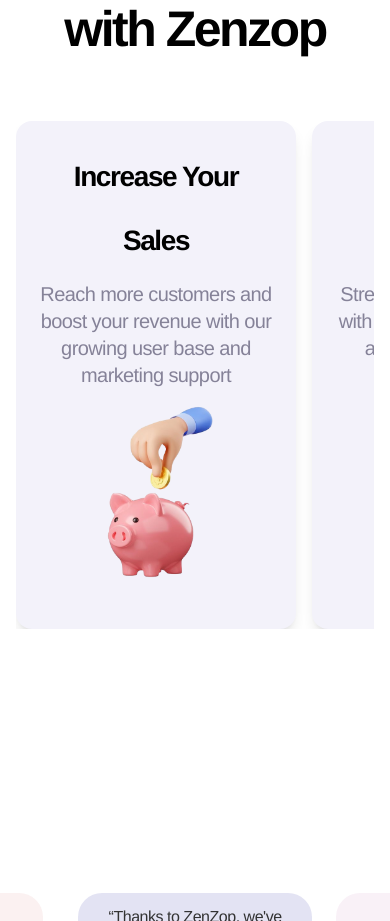
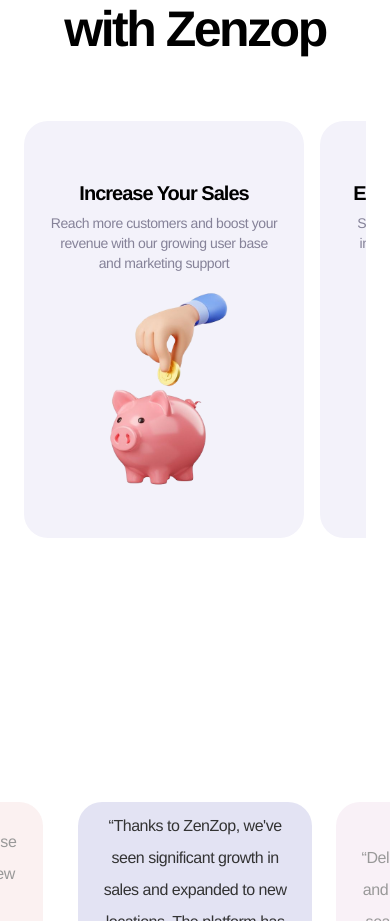
Before and after one commit to Chandan881/landingpage, a Next.js app: page /shop in a window 390 px wide. Shown: the part 980-1901 px from the top of the page. Built offline with nearby package versions, Linux system fonts and the light colour scheme.

Commit message:
mobile view done

```diff
--- a/app/(routes)/rider/page.js
+++ b/app/(routes)/rider/page.js
@@ -136,7 +136,7 @@
                 : "translate-y-16 opacity-0"
             }`}
           >
-            <div className="flex gap-4 min-w-max pr-2 mx-auto justify-center">
+            <div className="flex gap-4 min-w-max pr-2">
               {[
                 {
                   t: "Weekly payouts",
@@ -154,26 +154,11 @@
                   image: freshDiningImg,
                 },
               ].map((f) => (
-                <div key={f.t} className="snap-start w-[280px] flex-shrink-0">
-                  <div className="bg-[#F3F2FA] rounded-2xl p-6 h-full shadow-lg hover:shadow-2xl transition-shadow duration-300 group">
-                    <h3 className="text-[28px] font-[700] leading-[64px] tracking-[-0.05em] text-center font-helvetica-neue text-[#000000] mb-2">
-                      {f.t}
-                    </h3>
-                    <p className="text-[20px] font-[500] leading-[27px] tracking-[-0.03em] text-center font-helvetica-neue text-[#858298]">
-                      {f.d}
-                    </p>
-                    <div className="relative mx-auto rounded-lg overflow-hidden mb-4 w-[200px] h-[200px] sm:w-[260px] sm:h-[260px] md:w-[309px] md:h-[309px] transition-transform duration-300 group-hover:scale-[1.2]">
-                      <Image
-                        src={f.image}
-                        alt={f.t}
-                        width={309}
-                        height={309}
-                        className="w-full h-full object-cover rounded-lg"
-                        unoptimized
-                        priority
-                      />
-                    </div>
-                  </div>
+                <div
+                  key={f.t}
+                  className="snap-start w-[280px] flex-shrink-0 first:ml-4 last:mr-4"
+                >
+                  <FeatureItem title={f.t} description={f.d} image={f.image} />
                 </div>
               ))}
             </div>
@@ -204,28 +189,12 @@
                 image: freshDiningImg,
               },
             ].map((f) => (
-              <div
+              <FeatureItem
                 key={f.t}
-                className="pt-20 pb-20 bg-[#F3F2FA] rounded-2xl p-6 h-full shadow-lg hover:shadow-2xl transition-shadow duration-300 group"
-              >
-                <h3 className="text-[28px] font-[700] leading-[64px] tracking-[-0.05em] text-center font-helvetica-neue text-[#000000] mb-2">
-                  {f.t}
-                </h3>
-                <p className="text-[20px] font-[500] leading-[27px] tracking-[-0.03em] text-center font-helvetica-neue text-[#858298]">
-                  {f.d}
-                </p>
-                <div className="relative my-20 mx-auto rounded-lg overflow-hidden mb-4 w-[200px] h-[200px] sm:w-[260px] sm:h-[260px] md:w-[309px] md:h-[309px] transition-transform duration-300 group-hover:scale-[1.2]">
-                  <Image
-                    src={f.image}
-                    alt={f.t}
-                    width={309}
-                    height={309}
-                    className="w-full h-full object-cover rounded-lg"
-                    unoptimized
-                    priority
-                  />
-                </div>
-              </div>
+                title={f.t}
+                description={f.d}
+                image={f.image}
+              />
             ))}
           </div>
         </Container>
--- a/app/(routes)/shop/page.js
+++ b/app/(routes)/shop/page.js
@@ -19,6 +19,7 @@
 import DownloadAppSection from "@/app/components/organisms/DownloadAppSection";
 import TestimonialsCarousel from "@/app/components/organisms/TestimonialsCarousel";
 import PartnershipsCarousel from "@/app/components/organisms/PartnershipsCarousel";
+import FeatureItem from "@/app/components/molecules/FeatureItem";
 
 export default function ShopLanding() {
   // Debug: Check if images are imported correctly
@@ -121,15 +122,15 @@
             </h2>
           </div>
 
-          {/* Mobile: Horizontal scroll with benefits-card styling */}
+          {/* Mobile: Horizontal scroll using FeatureItem structure */}
           <div
-            className={`mt-8 lg:hidden overflow-x-auto no-scrollbar scroll-smooth snap-x snap-mandatory -mx-2 px-2 transition-all duration-1000 ease-out transform delay-300 ${
+            className={`mt-8 lg:hidden overflow-x-auto no-scrollbar scroll-smooth snap-x snap-mandatory px-4 transition-all duration-1000 ease-out transform delay-300 ${
               visibleSections.has("shop-benefits")
                 ? "translate-y-0 opacity-100"
                 : "translate-y-16 opacity-0"
             }`}
           >
-            <div className="flex gap-4 min-w-max pr-2 mx-auto justify-center">
+            <div className="flex gap-4 min-w-max pr-4">
               {[
                 {
                   t: "Increase Your Sales",
@@ -147,32 +148,17 @@
                   image: freshDiningImg,
                 },
               ].map((f) => (
-                <div key={f.t} className="snap-start w-[280px] flex-shrink-0">
-                  <div className="bg-[#F3F2FA] rounded-2xl p-6 h-full shadow-lg hover:shadow-2xl transition-shadow duration-300 group">
-                    <h3 className="text-[28px] font-[700] leading-[64px] tracking-[-0.05em] text-center font-helvetica-neue text-[#000000] mb-2">
-                      {f.t}
-                    </h3>
-                    <p className="text-[20px] font-[500] leading-[27px] tracking-[-0.03em] text-center font-helvetica-neue text-[#858298]">
-                      {f.d}
-                    </p>
-                    <div className="relative mx-auto rounded-lg overflow-hidden mb-4 w-[200px] h-[200px] sm:w-[260px] sm:h-[260px] md:w-[309px] md:h-[309px] transition-transform duration-300 group-hover:scale-[1.2]">
-                      <Image
-                        src={f.image}
-                        alt={f.t}
-                        width={309}
-                        height={309}
-                        className="w-full h-full object-cover rounded-lg"
-                        unoptimized
-                        priority
-                      />
-                    </div>
-                  </div>
+                <div
+                  key={f.t}
+                  className="snap-start w-[280px] flex-shrink-0 first:ml-4 last:mr-4"
+                >
+                  <FeatureItem title={f.t} description={f.d} image={f.image} />
                 </div>
               ))}
             </div>
           </div>
 
-          {/* Desktop: Grid layout with benefits-card styling */}
+          {/* Desktop: Grid layout using FeatureItem */}
           <div
             className={`mt-8 hidden lg:grid grid-cols-3 gap-6 transition-all duration-1000 ease-out transform delay-400 ${
               visibleSections.has("shop-benefits")
@@ -197,28 +183,12 @@
                 image: freshDiningImg,
               },
             ].map((f) => (
-              <div
+              <FeatureItem
                 key={f.t}
-                className="pt-20 pb-20 bg-[#F3F2FA] rounded-2xl p-6 h-full shadow-lg hover:shadow-2xl transition-shadow duration-300 group"
-              >
-                <h3 className="text-[28px] font-[700] leading-[64px] tracking-[-0.05em] text-center font-helvetica-neue text-[#000000] mb-2">
-                  {f.t}
-                </h3>
-                <p className="text-[20px] font-[500] leading-[27px] tracking-[-0.03em] text-center font-helvetica-neue text-[#858298]">
-                  {f.d}
-                </p>
-                <div className="relative my-20 mx-auto rounded-lg overflow-hidden mb-4 w-[200px] h-[200px] sm:w-[260px] sm:h-[260px] md:w-[309px] md:h-[309px] transition-transform duration-300 group-hover:scale-[1.2]">
-                  <Image
-                    src={f.image}
-                    alt={f.t}
-                    width={309}
-                    height={309}
-                    className="w-full h-full object-cover rounded-lg"
-                    unoptimized
-                    priority
-                  />
-                </div>
-              </div>
+                title={f.t}
+                description={f.d}
+                image={f.image}
+              />
             ))}
           </div>
         </Container>
--- a/app/(routes)/user/page.js
+++ b/app/(routes)/user/page.js
@@ -165,13 +165,13 @@
 
         {/* Mobile: Horizontal scroll, Desktop: Grid */}
         <div
-          className={`mt-12 lg:hidden overflow-x-auto no-scrollbar scroll-smooth snap-x snap-mandatory -mx-2 px-2 transition-all duration-1000 ease-out transform delay-300 ${
+          className={`mt-12 lg:hidden overflow-x-auto no-scrollbar scroll-smooth snap-x snap-mandatory px-4 transition-all duration-1000 ease-out transform delay-300 ${
             visibleSections.has("what-is-zenzop")
               ? "translate-y-0 opacity-100"
               : "translate-y-16 opacity-0"
           }`}
         >
-          <div className="flex gap-4 min-w-max pr-2">
+          <div className="flex gap-4 min-w-max pl-4 pr-4">
             {[
               {
                 t: "Support Local Businesses",
@@ -189,7 +189,10 @@
                 image: freshDiningImg,
               },
             ].map((f) => (
-              <div key={f.t} className="snap-start w-[280px] flex-shrink-0">
+              <div
+                key={f.t}
+                className="snap-start w-[280px] flex-shrink-0 first:ml-4 last:mr-4"
+              >
                 <FeatureItem title={f.t} description={f.d} image={f.image} />
               </div>
             ))}
```
